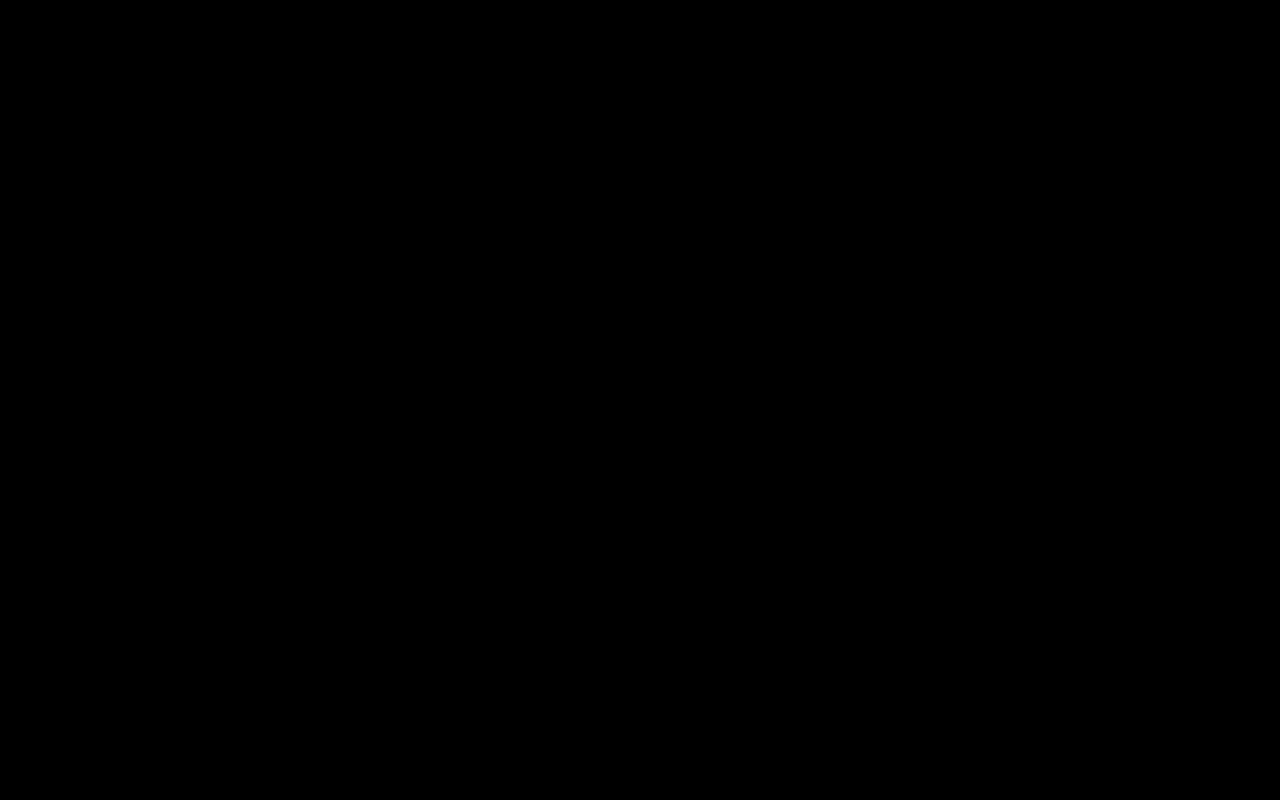
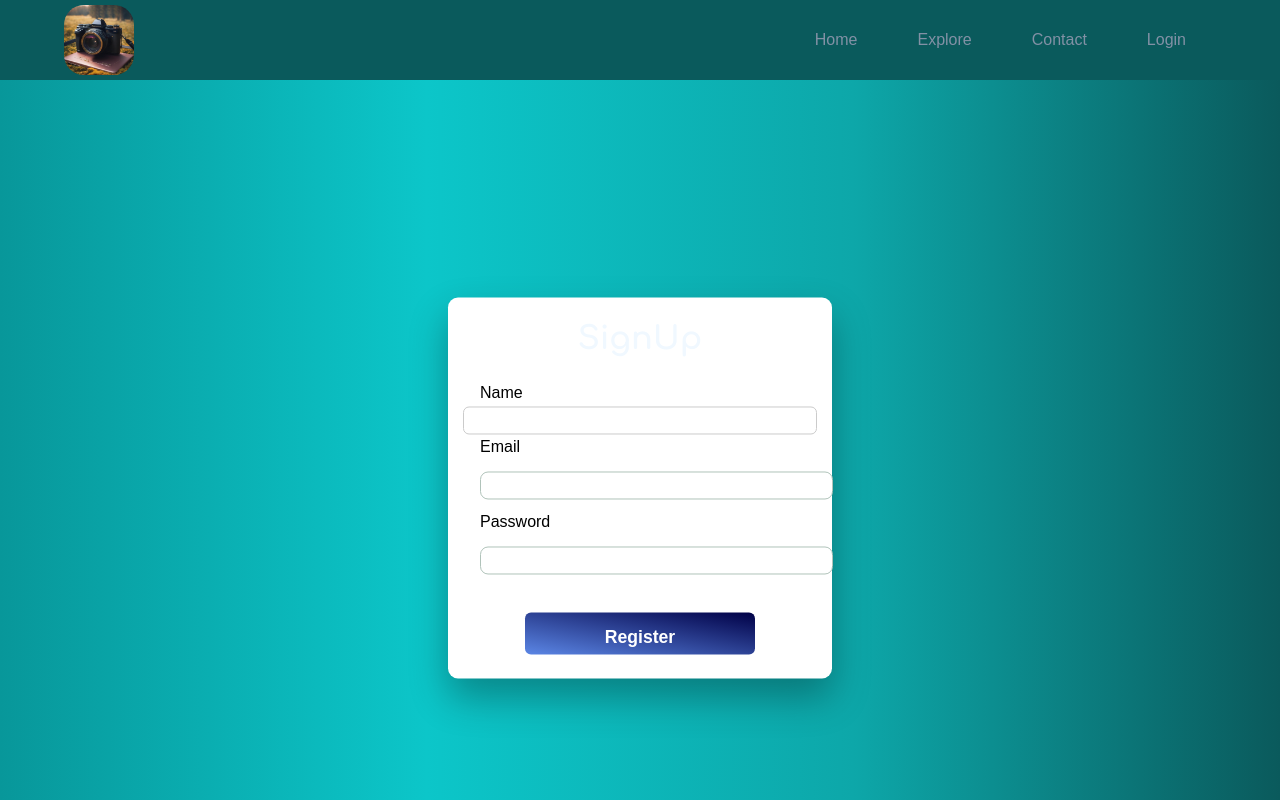
Before and after one commit to jannat226/ESE-Componet--III-WSD-Project-, a React (Create React App) app in the folder client/: page /signup in a window 1280 px wide. Before the commit this address had no page. Shown: the top 800 px of the page. Built offline with nearby package versions, Linux system fonts and the light colour scheme; a web font is replaced by a local one.

Commit message:
made changes to add a register page

```diff
--- a/client/src/App.js
+++ b/client/src/App.js
@@ -7,6 +7,7 @@ import { Home } from "./pages/Home";
 import { Login } from "./pages/Login";
 import { Contact } from "./pages/Contact";
 import { Explore } from "./pages/Explore";
+import { Signup } from "./pages/Signup";
 
 export const App = () => {
   // Create a style object with the backgroundColor property
@@ -19,7 +20,7 @@ export const App = () => {
           <Route path="/explore" exact Component={Explore} />
           <Route path="/contactus" exact Component={Contact} />
           <Route path="/login" exact Component={Login} />
-          {/* <Route path="/signUp" exact Component={Signup} /> */}
+          <Route path="/signup" exact Component={Signup} />
           {/* <Route path="/timeCapsules" exact Component={TimeCapsules} /> */}
         </Routes>
       </Router>
--- a/client/src/pages/Login.js
+++ b/client/src/pages/Login.js
@@ -18,7 +18,7 @@ export const Login = () => {
   const handleLogin = async (e) => {
     e.preventDefault();
     try {
-      const response = await fetch("http://localhost:5001/login", {
+      const response = await fetch("http://localhost:5000/login", {
         method: "POST",
         headers: {
           "Content-Type": "application/json",
@@ -66,7 +66,7 @@ export const Login = () => {
           <button type="submit">Login</button>
 
           <p>
-            <a href="/signUp" id="signUp">
+            <a href="/signup" id="signUp">
               SignUp{" "}
             </a>
             Or SignUp Using
--- /dev/null
+++ b/client/src/pages/Signup.js
@@ -0,0 +1,82 @@
+import "./login.css";
+import { useState } from "react";
+import { Navbar } from "../components/Navbar";
+import { Footer } from "../components/Footer";
+
+export const Signup = () => {
+    const[name, setName] = useState("");
+    const [email, setEmail] = useState("");
+    const [password, setPassword] = useState("");
+
+    const handleName = (e) => {
+        setName(e.target.value);
+    };
+
+    const handleEmail = (e) => {
+        setEmail(e.target.value);
+    };
+
+    const handlePassword = (e) => {
+        setPassword(e.target.value);
+    };
+
+    const handleLogin = async (e) => {
+        e.preventDefault();
+        try {
+            const response = await fetch("http://localhost:5000/signup", {
+                method: "POST",
+                headers: {
+                    "Content-Type": "application/json",
+                },
+                body: JSON.stringify({ name, email, password }),
+            });
+
+            if (response.ok) {
+                // Registration was successful, you can redirect or perform actions here
+                console.log("Registration successful");
+            } else {
+                // Handle registration failure (e.g., display an error message)
+                console.error("Registration failed");
+            }
+        } catch (error) {
+            console.error("Error:", error);
+        }
+    };
+
+    return (
+        <>
+            <Navbar />
+            <div className="container">
+                <form className="form-1" onSubmit={handleLogin}>
+                    <h1>SignUp</h1>
+                    <label htmlFor="name">Name</label>
+                    <input
+                        type="text"
+                        name="name"
+                        id="name"
+                        required
+                        onChange={handleName}
+                    />
+                    <label htmlFor="email">Email</label>
+                    <input
+                        type="email"
+                        name="email"
+                        id="email"
+                        required
+                        onChange={handleEmail}
+                    />
+                    <label htmlFor="password">Password</label>
+                    <input
+                        type="password"
+                        name="password"
+                        id="password"
+                        onChange={handlePassword}
+                        required
+                    />
+                    <button type="submit">Register</button>
+                </form>
+            </div>
+            <Footer />
+        </>
+    );
+};
```
